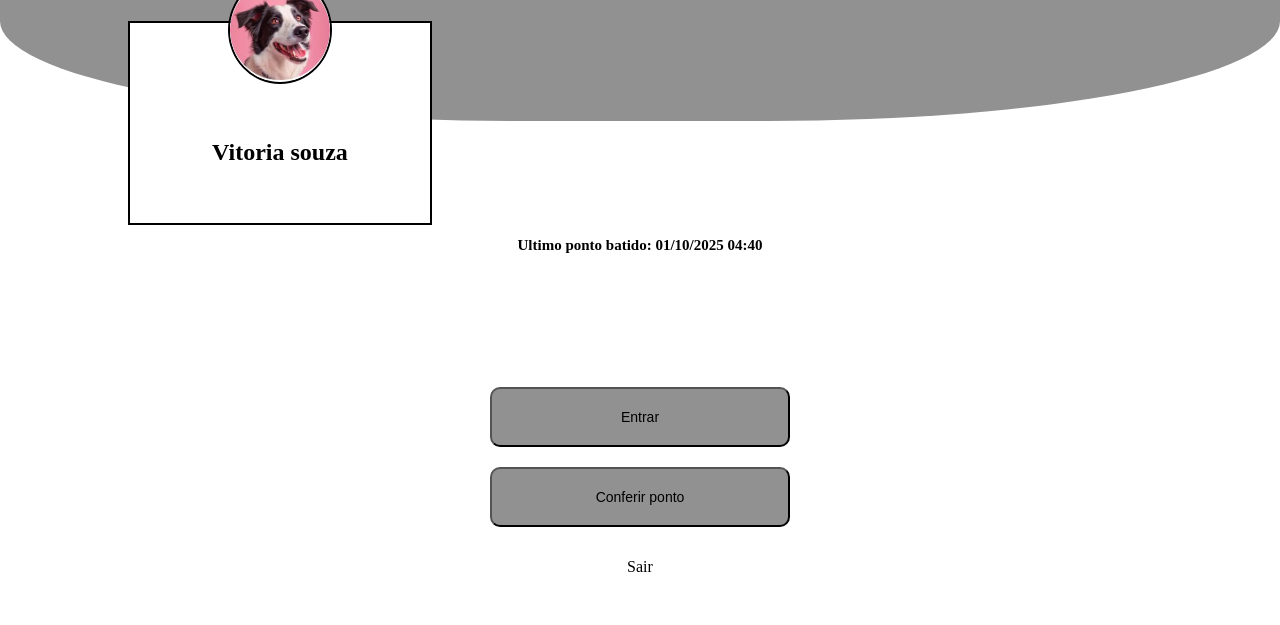
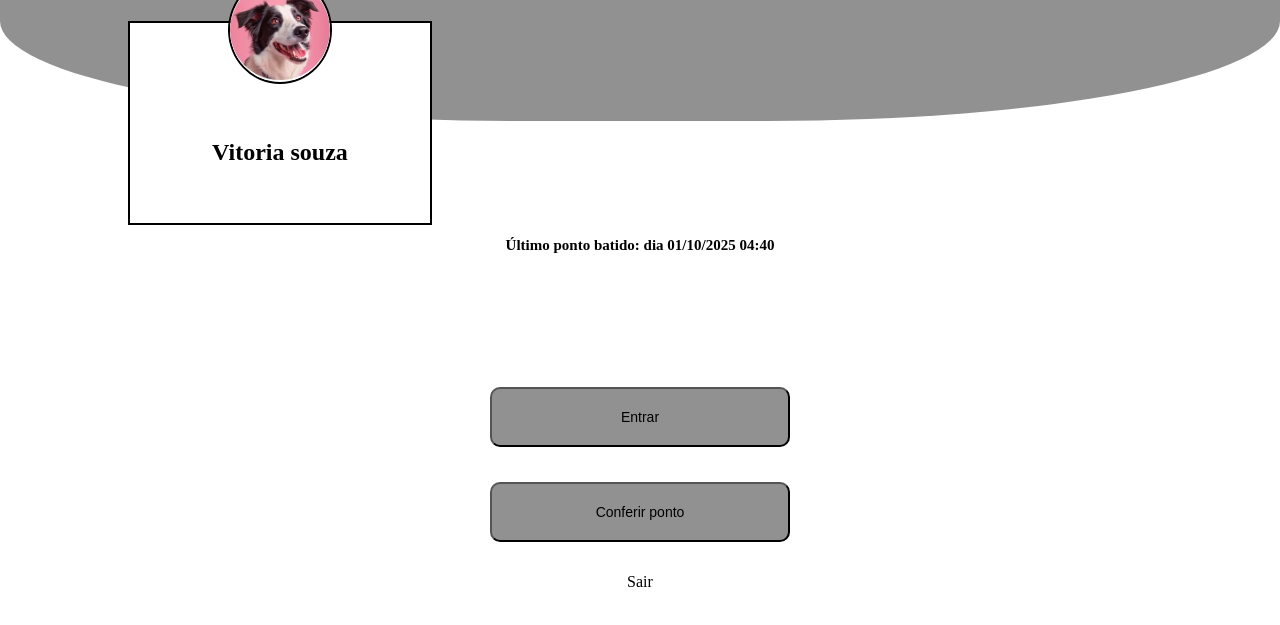
Before and after one commit to ezequiasgscosta/Bate-ponto, a plain HTML site: page painel-usuario.html in a window 1280 px wide. Both pictures are taken after a click on the button "Entrar". Shown: the part 129-754 px from the top of the page. Drawn offline with Linux system fonts and the light colour scheme.

Commit message:
registrar pronto

```diff
--- a/painel-usuario.html
+++ b/painel-usuario.html
@@ -37,8 +37,8 @@
   <!--------------botoes aqui --------------------->
 
   <section class="botoes-pai" id="botoes-pai">
-    <button onclick="atualiza_ultimo_ponto()">Entrar</button>
-    <button>Conferir ponto</button>
+    <button onclick="entrar()">Entrar</button>
+    <a href="conferir_ponto"><button>Conferir ponto</button></a>
     <a href="index.html">
       <p>Sair</p>
     </a>
--- a/painel-usuario.js
+++ b/painel-usuario.js
@@ -30,17 +30,28 @@ atualizarDataHora();
 
 //------------ ultimo ponto batido ---------------
 
-function atualiza_ultimo_ponto() {
-  const ultimo_ponto = document.getElementById("ultimo")
+function entrar() {
+  const ultimo_ponto = document.getElementById("ultimo");
 
   const hoje = new Date();
 
-    const dia = hoje.getDate().toString().padStart(2, "0");
+  const dia = hoje.getDate().toString().padStart(2, "0");
   const mes = (hoje.getMonth() + 1).toString().padStart(2, "0");
   const ano = hoje.getFullYear();
   const horas = hoje.getHours().toString().padStart(2, "0");
   const minutos = hoje.getMinutes().toString().padStart(2, "0");
   const hora = `${horas}:${minutos}`;
 
-  ultimo_ponto.textContent = `Ultimo ponto batido: ${dia}/${mes}/${ano}  ${hora} `
+  const texto = `Último ponto batido: dia ${dia}/${mes}/${ano}  ${hora}`;
+  ultimo_ponto.textContent = texto;
+
+  localStorage.setItem("ultimoPonto", texto);
 }
+
+window.addEventListener("load", () => {
+  const ultimo_ponto = document.getElementById("ultimo");
+  const salvo = localStorage.getItem("ultimoPonto");
+  if (salvo) {
+    ultimo_ponto.textContent = salvo;
+  }
+});
```
Also changed, not shown: conferir_ponto.html (added, +12 -0 lines).
